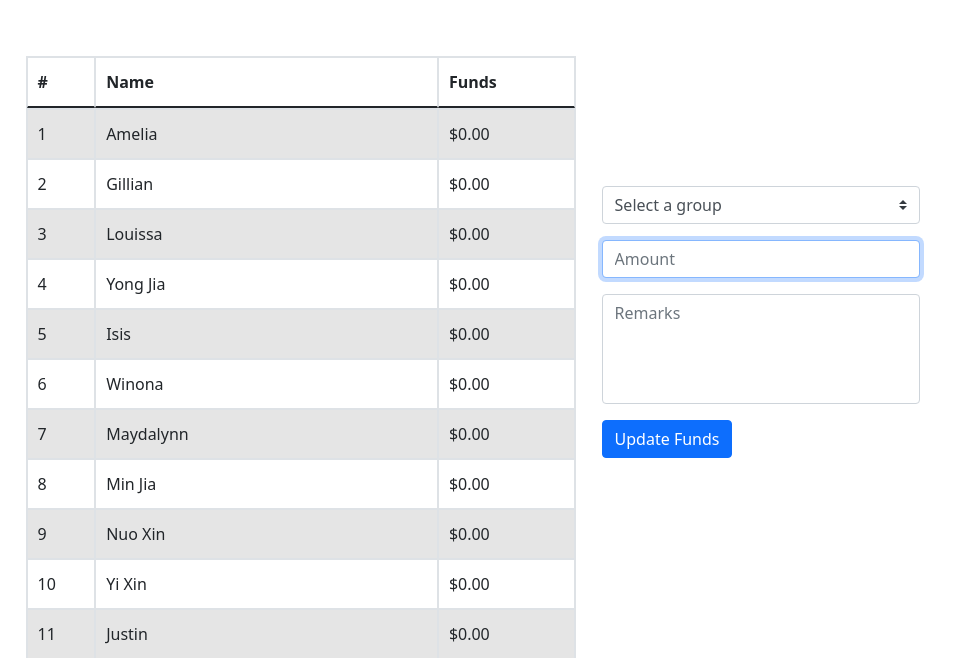
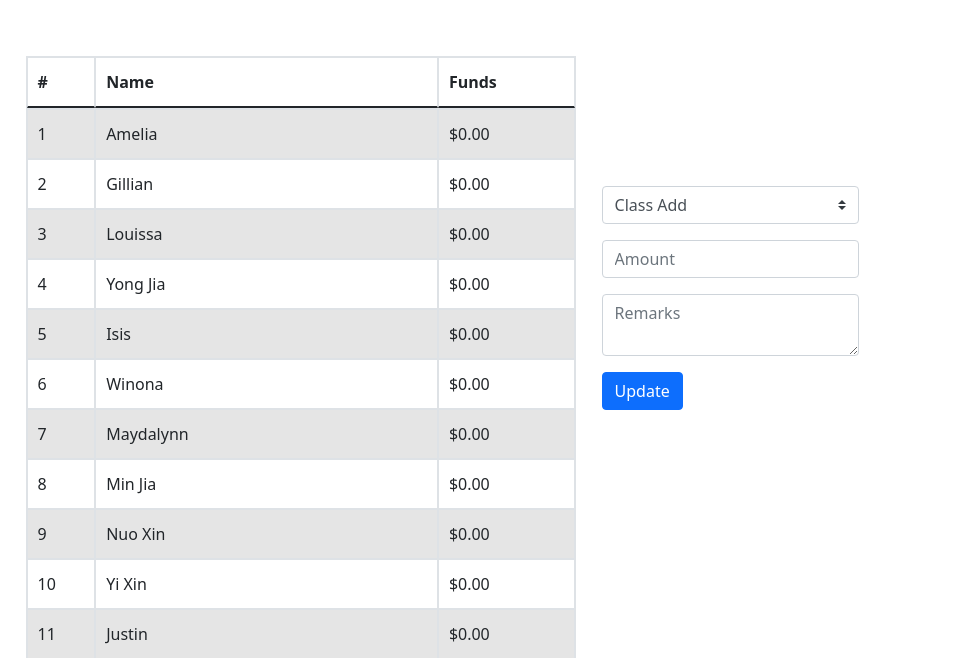
Before and after one commit to LimMengShin/235c33, a Flask app: page /funds in a window 1280 px wide. Shown: the part 56-714 px from the top of the page, without its empty margins (0-961 px from the left). Run offline with Flask 3, Linux system fonts and the light colour scheme; data comes from the database, SQL or seed files in the repository; both versions use the stored data as it was after the commit; parts of the project's set-up code (start-up, migrations or seed data) failed here and were passed over.

Commit message:
Use WTForms instead of making form through HTML

```diff
--- a/Class Site/app.py
+++ b/Class Site/app.py
@@ -1,26 +1,10 @@
 from flask import Flask, render_template, request, redirect, flash, abort
+from flask_wtf import FlaskForm
+from wtforms import SubmitField, PasswordField, TextAreaField, SelectField, DecimalField, SubmitField
+from wtforms.validators import DataRequired, Length, ValidationError
 import sqlite3
 from datetime import datetime
-from flask_session import Session
-import os
-from dotenv import load_dotenv
 
-Session["User"]=''
-Session["Auth"]=''
-
-load_dotenv()
-
-def amt_is_valid(amt):
-    try:
-        amt = float(amt)
-    except ValueError:
-        return False
-    else:
-        return True
-
-app = Flask(__name__)
-Session(app)
-app.secret_key = "secret key"
 prevs = ["", 0, "", "", []] # group, amt, name, date, student_names
 NAMES = ['Amelia', 'Gillian', 'Louissa', 'Yong Jia', 'Isis', 'Winona', 'Maydalynn', 'Min Jia', 'Nuo Xin', 'Yi Xin', 'Justin',\
         'Toby', 'Ethan', 'Zhong Yu', 'Kingster', 'Jun Rui', 'Xiang Ling', 'Hua Yu', 'Javier', 'Meng Shin', 'Matthew', 'Cayden',\
@@ -34,23 +18,22 @@ d = {
     'H2 Computing': 'h2_comp',
 }
 
+app = Flask(__name__)
+app.config["SECRET_KEY"] = "supersecretkeyjajaja"
+
+
+class UpdateFundForm(FlaskForm):
+    group = SelectField("Select a group", choices=[(sbj, sbj) for sbj in GROUPS], validators=[DataRequired()], render_kw={'onchange': 'getOption()'})
+    indiv = SelectField("Select a student", choices=[(name, name) for name in NAMES])
+    amt = DecimalField("Amount", validators=[DataRequired()], render_kw={'placeholder': 'Amount'})
+    rmks = TextAreaField("Remarks", validators=[Length(min=0, max=100)], render_kw={'placeholder': 'Remarks'})
+    submit = SubmitField("Update")
+
+
 
 @app.route("/")
 def index():
     return render_template("index.html")
-
-@app.route("/login", methods=["GET", "POST"])
-def login():
-    if request.method == 'POST':
-        username = request.form.get("usrnm")
-        password = request.form.get("pwd")
-
-        if username == os.getenv("USERNAME") and password == os.getenv("PASSWORD"):
-            Session["User"] = username
-            Session["Auth"] = "admin"
-
-
-    return render_template("login.html", session=Session)
 
 @app.route("/reset")
 def reset():
@@ -77,95 +60,82 @@ def clear():
 
 @app.route("/funds", methods=["GET", "POST"])
 def funds():
-    selected_def = ''
-    stud_def=''
+    form = UpdateFundForm()
+
     with sqlite3.connect("class_funds.db") as con:
         con.row_factory = sqlite3.Row
         cur = con.cursor()
 
-        if request.method == "POST":
-            group = request.form.get("group")
-            amt = request.form.get("amt")
-            remarks = request.form.get("remarks")
+        if form.validate_on_submit():
+            group = form.group.data
+            student_name = form.indiv.data
+            amt = form.amt.data
+            rmks = form.rmks.data
             date = datetime.now().strftime("%Y-%m-%d %H:%M:%S")
-            selected_def = group
-            num_affected = 0
 
-            if group not in GROUPS:
-                flash('Error! Invalid group.', 'alert-danger')
-                selected_def=''
-            elif group.split()[0] == "Individual" and request.form.get("indv") not in NAMES:
-                flash("Error! Invalid student name.", 'alert-danger')
-            elif not amt_is_valid(amt):
-                flash('Error! Invalid amount.', 'alert-danger')
-            elif len(remarks) > 100:
-                flash('Error! Remarks should be limited to 100 characters.', 'alert-danger')
+            total_before = cur.execute("SELECT SUM(funds) FROM class_funds").fetchone()["SUM(funds)"]
+            amt = float(amt)*100
+
+            prevs[0] = group
+            prevs[1] = amt
+            prevs[3] = date
+
+            if group == "Class Add":
+                cur.execute("UPDATE class_funds SET funds=funds+?", (int(amt),))
+                num_affected = len(NAMES)
+                prevs[4] = NAMES
+
+            elif group == "Class Subtract":
+                cur.execute("UPDATE class_funds SET funds=funds-?", (int(amt),))
+                num_affected = len(NAMES)
+                prevs[4] = NAMES
+
+            elif group == "Individual Add":
+                prevs[2] = student_name
+                cur.execute("UPDATE class_funds SET funds=funds+? WHERE name=?", (int(amt),student_name))
+                num_affected = 1
+                prevs[4] = [student_name]
+
+            elif group == "Individual Subtract":
+                prevs[2] = student_name
+                cur.execute("UPDATE class_funds SET funds=funds-? WHERE name=?", (int(amt),student_name))
+                num_affected = 1
+                prevs[4] = [student_name]
+
             else:
-                total_before = cur.execute("SELECT SUM(funds) FROM class_funds").fetchone()["SUM(funds)"]
-                amt = float(amt)*100
-
-                prevs[0] = group
-                prevs[1] = amt
-                prevs[3] = date
-                if group == "Class Add":
-                    cur.execute("UPDATE class_funds SET funds=funds+?", (int(amt),))
-                    num_affected = len(NAMES)
-                    prevs[4] = NAMES
-
-                elif group == "Class Subtract":
-                    cur.execute("UPDATE class_funds SET funds=funds-?", (int(amt),))
-                    num_affected = len(NAMES)
-                    prevs[4] = NAMES
-
-                elif group == "Individual Add":
-                    student_name = request.form.get("indv")
-                    prevs[2] = student_name
-                    stud_def = student_name
-                    cur.execute("UPDATE class_funds SET funds=funds+? WHERE name=?", (int(amt),student_name))
-                    num_affected = 1
-                    prevs[4] = [student_name]
-
-                elif group == "Individual Subtract":
-                    student_name = request.form.get("indv")
-                    prevs[2] = student_name
-                    stud_def = student_name
-                    cur.execute("UPDATE class_funds SET funds=funds-? WHERE name=?", (int(amt),student_name))
-                    num_affected = 1
-                    prevs[4] = [student_name]
-
-                else:
-                    grp = d[group]
-                    students = [di["id"] for di in cur.execute(f"SELECT id FROM {grp}").fetchall()]
-                    cur.executemany("UPDATE class_funds SET funds=funds-? WHERE id=?", ([int(amt), id] for id in students))
-                    num_affected = len(students)
-                    prevs[4] = [di["name"] for di in cur.execute(f"SELECT name FROM {grp}").fetchall()]
+                grp = d[group]
+                students = [di["id"] for di in cur.execute(f"SELECT id FROM {grp}").fetchall()]
+                cur.executemany("UPDATE class_funds SET funds=funds-? WHERE id=?", ([int(amt), id] for id in students))
+                num_affected = len(students)
+                prevs[4] = [di["name"] for di in cur.execute(f"SELECT name FROM {grp}").fetchall()]
 
 
-                total_after = cur.execute("SELECT SUM(funds) FROM class_funds").fetchone()["SUM(funds)"]
+            total_after = cur.execute("SELECT SUM(funds) FROM class_funds").fetchone()["SUM(funds)"]
 
-                con.commit()
+            con.commit()
 
-                with sqlite3.connect("logs.db") as con2:
-                    con2.row_factory = sqlite3.Row
-                    cur2 = con2.cursor()
-                    cur2.execute("INSERT INTO logs VALUES (?, ?, ?, ?, ?, ?, ?, ?, ?)",
-                                    (None, group, amt, num_affected*amt, total_before, total_after, num_affected, date, remarks))
-                    log_id = cur2.execute(f"SELECT id FROM logs WHERE date=?", (date,)).fetchone()["id"]
-                    con2.commit()
+            with sqlite3.connect("logs.db") as con2:
+                con2.row_factory = sqlite3.Row
+                cur2 = con2.cursor()
+                cur2.execute("INSERT INTO logs VALUES (?, ?, ?, ?, ?, ?, ?, ?, ?)",
+                                (None, group, amt, num_affected*amt, total_before, total_after, num_affected, date, rmks))
+                log_id = cur2.execute(f"SELECT id FROM logs WHERE date=?", (date,)).fetchone()["id"]
+                con2.commit()
 
-                with sqlite3.connect("indv_logs.db") as con3:
-                    con3.row_factory = sqlite3.Row
-                    cur3 = con3.cursor()
-                    for name in prevs[4]:
-                        cur3.execute(f"INSERT INTO `{name}` VALUES (?)", (log_id,))
-                    con3.commit()
+            with sqlite3.connect("indv_logs.db") as con3:
+                con3.row_factory = sqlite3.Row
+                cur3 = con3.cursor()
+                for name in prevs[4]:
+                    cur3.execute(f"INSERT INTO `{name}` VALUES (?)", (log_id,))
+                con3.commit()
 
-                redirect("/funds")
-                flash("Successfully updated values.", "alert-success")
+            redirect("/funds")
+            flash("Successfully updated values.", "alert-success")
 
-        funds = cur.execute("SELECT * FROM class_funds").fetchall()
 
-    return render_template("class_funds.html", funds=funds, groups=GROUPS, names=NAMES, sel_def=selected_def, stud_def=stud_def)
+    funds = cur.execute("SELECT * FROM class_funds").fetchall()
+
+    return render_template("class_funds.html", form=form, funds=funds, groups=GROUPS, names=NAMES)
 
 
 @app.route("/undo", methods=["POST", "GET"])
--- a/Class Site/templates/class_funds.html
+++ b/Class Site/templates/class_funds.html
@@ -50,30 +50,26 @@ onload="getOption()"
 </div>
 <div class="submission">
     <form action="/funds" method="post" class="form">
+        {{ form.hidden_tag() }}
         <div class="form-group d-sm-flex">
-            <select name="group" id="group" class="custom-select" onchange="getOption()">
-                <option disabled {{ 'selected' if sel_def == '' }} value="">Select a group</option>
-                {% for group in groups %}
-                    <option {{ 'selected' if sel_def == group }} value="{{ group }}">{{ group }}</option>
+            <select id="group" name="group" onchange="getOption()" class="custom-select">
+                <option value="" disabled>Select a Group</option>
+                {% for option in form.group %}
+                    {{ option }}
                 {% endfor %}
             </select>
         </div>
         <div class="form-group mr-2" id="indv">
-            <select name="indv" class="custom-select">
-                <option disabled {{ 'selected' if stud_def=='' }} value=''>Select a student</option>
-                {% for name in names %}
-                    <option {{ 'selected' if stud_def==name }} value="{{ name }}">{{ name }}</option>
-                {% endfor %}
-            </select>
+            {{ form.indiv(class_="custom-select") }}
         </div>
         <div class="form-group d-sm-flex">
-            <input autocomplete="off" autofocus type="text" name="amt" placeholder="Amount" class="form-control">
+            {{ form.amt(class_="form-control") }}
         </div>
         <div class="form-group">
-            <textarea maxlength="100" class="form-control" name="remarks" cols="30" rows="4" style="resize: none;" placeholder="Remarks"></textarea>
+            {{ form.rmks(class_="form-control") }}
         </div>
         <div class="form-group">
-            <input type="submit" value="Update Funds" class="btn btn-primary">
+            {{ form.submit(class_="btn btn-primary") }}
         </div>
     </form>
 </div>
```
Also changed, not shown: Class Site/class_funds.db, Class Site/indv_logs.db, Class Site/logs.db, 1 other file.
